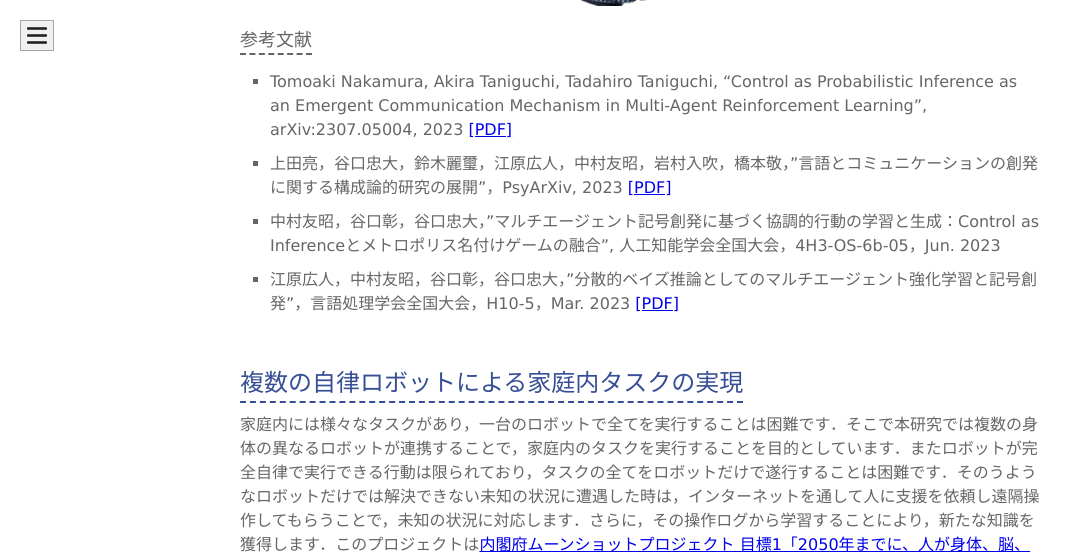
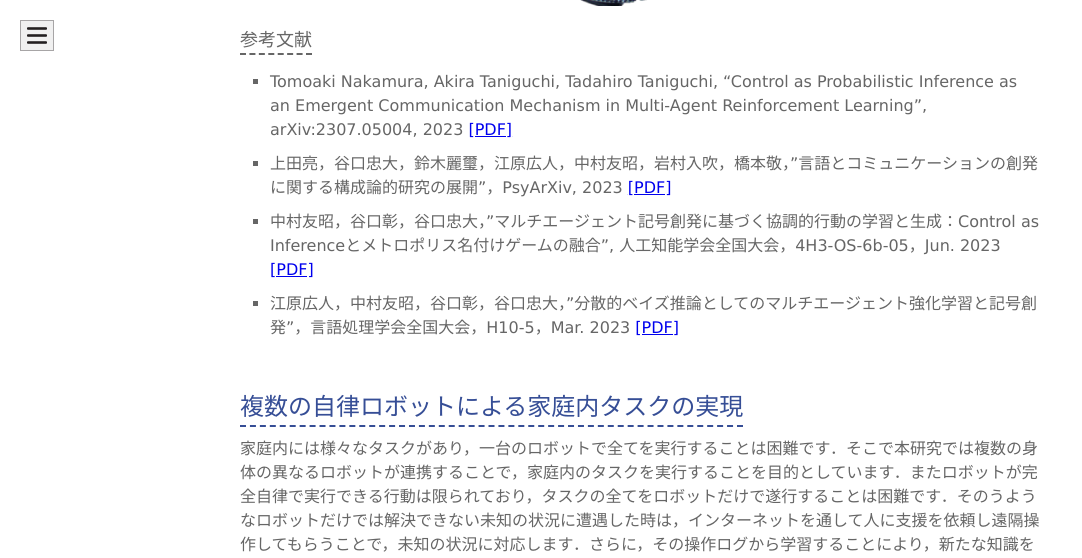
Before and after one commit to naka-lab/naka-lab.github.io, a Jekyll site: the page built from subpages/research.md, in a window 1280 px wide and 1400 px high, scrolled down 2134 px. Shown: the top 558 px of the window, without its empty margins (0-1082 px from the left). Built offline with Jekyll 4.4.1, drawn with Linux system fonts in a browser that asks for light colours; some of the changed text lies outside the part shown.

Commit message:
Update research.md

```diff
--- a/subpages/research.md
+++ b/subpages/research.md
@@ -15,7 +15,7 @@ layout: default
 - 落合翔馬，長野匡隼，中村友昭 ，"確率生成モデルに基づく連続音声からの教師なし音素・単語・文法獲得"，言語処理学会全国大会，Q9-10，Mar. 2023 [[PDF]](https://www.anlp.jp/proceedings/annual_meeting/2023/pdf_dir/Q9-10.pdf)
 - 長野匡隼，中村 友昭，”GP-HSMMに基づく二重分節化モデルによる連続音声の教師なし構造学習”，日本ロボット学会論文誌，Vol. 41, No. 3, pp. 318-321, Apr. 2023 [[PDF]](https://www.jstage.jst.go.jp/article/jrsj/41/3/41_41_318/_article/-char/ja/)
 - Ryo Kuniyasu, Tomoaki Nakamura, Tadahiro Taniguchi, Takayuki Nagai, “Robot Concept Acquisition Based on Interaction between Probabilistic and Deep Generative Models”, Frontiers in Computer Science, Vol. 3, Article 618069, pp. 1-14, Sep. 2021 [[PDF]](https://www.frontiersin.org/articles/10.3389/fcomp.2021.618069/full)
-- 長野匡隼，中村 友昭，"複数物体が存在する環境下での共同注意を用いたロボットによる語意学習"，日本ロボット学会誌, Vol. 39, No. 6, pp. 549-552, Jul. 2021
+- 長野匡隼，中村 友昭，"複数物体が存在する環境下での共同注意を用いたロボットによる語意学習"，日本ロボット学会誌, Vol. 39, No. 6, pp. 549-552, Jul. 2021 [[PDF]](https://www.jstage.jst.go.jp/article/jrsj/39/6/39_39_549/_article/-char/ja/)
 - Joe Nishihara, Tomoaki Nakamura, Takayuki Nagai, “Online Algorithm for Robots to Learn Object Concepts and Language Model”, IEEE Transactions on Cognitive and Developmental Systems, Vol. 9, No. 3, pp. 255-268, Apr. 2017 [[PDF]](https://ieeexplore.ieee.org/document/7451222)
 - 西原成，青木達哉，中村友昭，長井隆行，”階層ディリクレ過程を用いたロボットによる概念と言語の長期学習”，人工知能学会全国大会，2I3-3，Jun. 2016 [[PDF]](http://www.ai-gakkai.or.jp/jsai2016/webprogram/2016/paper-1074.html)
 
@@ -31,7 +31,7 @@ layout: default
 ### 参考文献
 - Tomoaki Nakamura, Akira Taniguchi, Tadahiro Taniguchi, "Control as Probabilistic Inference as an Emergent Communication Mechanism in Multi-Agent Reinforcement Learning", arXiv:2307.05004, 2023 [[PDF]](https://arxiv.org/abs/2307.05004)
 - 上田亮，谷口忠大，鈴木麗璽，江原広人，中村友昭，岩村入吹，橋本敬，"言語とコミュニケーションの創発に関する構成論的研究の展開"，PsyArXiv, 2023 [[PDF]](https://psyarxiv.com/rz5ng)
-- 中村友昭，谷口彰，谷口忠大，”マルチエージェント記号創発に基づく協調的行動の学習と生成：Control as Inferenceとメトロポリス名付けゲームの融合”, 人工知能学会全国大会，4H3-OS-6b-05，Jun. 2023
+- 中村友昭，谷口彰，谷口忠大，”マルチエージェント記号創発に基づく協調的行動の学習と生成：Control as Inferenceとメトロポリス名付けゲームの融合”, 人工知能学会全国大会，4H3-OS-6b-05，Jun. 2023 [[PDF]](https://www.jstage.jst.go.jp/article/pjsai/JSAI2023/0/JSAI2023_4H3OS6b05/_article/-char/ja/)
 - 江原広人，中村友昭，谷口彰，谷口忠大，”分散的ベイズ推論としてのマルチエージェント強化学習と記号創発”，言語処理学会全国大会，H10-5，Mar. 2023 [[PDF]](https://www.anlp.jp/proceedings/annual_meeting/2023/pdf_dir/H10-5.pdf)
 
 
@@ -50,8 +50,7 @@ layout: default
 </div>
 
 ### 参考文献
-- Tatsuya Aoki, Tomoaki Nakamura, Takayuki Nagai, “Analysis of User Behavior and Workload During Simultaneous Tele-operation of Multiple Mobile Manipulators”, IROS2022, Oct. 2022 (accepted)
-- Tomoaki Nakamura, Tadahiro Taniguchi and Akira Taniguchi, “Multi-agent collaboration through emergent communication based on metropolis-hastings”, JCoLE Workshop: Machine Learning and the Evolution of Language, Sep. 2022
+- Tatsuya Aoki, Tomoaki Nakamura, Takayuki Nagai, “Analysis of User Behavior and Workload During Simultaneous Tele-operation of Multiple Mobile Manipulators”, IROS2022, Oct. 2022 [[PDF]](https://ieeexplore.ieee.org/document/9981934)
 - 江原広人，長野匡隼，中村友昭，”ロボットアームのたわみ量推定によるマニピュ レーションの高精度化”，日本ロボット学会学術講演会，4I3-06，Sep. 2022
 - 長野匡隼, 岩田健輔, 平川拓実, 吉田武史, 青木達哉, 中村友昭, 長井隆行, “ROS1による複数ロボットの協調制御の実現”, 日本ロボット学会学術講演会, 2H2-06, Sep. 2021
 
@@ -99,7 +98,7 @@ layout: default
 
 
 ### 参考文献
-- 齋藤一誠，中村友昭，八田俊之，藤田渉，渡邉信太郎，三輪祥太郎，”GP-HSMMに基づく二重分節解析による作業行動の解析”，人工知能学会全国大会，1M3-GS-10-05，Jun. 2023
+- 齋藤一誠，中村友昭，八田俊之，藤田渉，渡邉信太郎，三輪祥太郎，”GP-HSMMに基づく二重分節解析による作業行動の解析”，人工知能学会全国大会，1M3-GS-10-05，Jun. 2023 [[PDF]](https://www.jstage.jst.go.jp/article/pjsai/JSAI2023/0/JSAI2023_1M3GS1005/_article/-char/ja/)
 - Koki Mimura, Jumpei Matsumoto, Daichi Mochihashi, Tomoaki Nakamura, Toshiyuki Hirabayashi, Makoto Higuchi, Takafumi Minamimoto, "Unsupervised decomposition and description of nonhuman primate behavior", bioRxiv 2023.03.04.531044, 2023 [[PDF]](https://www.biorxiv.org/content/10.1101/2023.03.04.531044v2)
 
 
```
